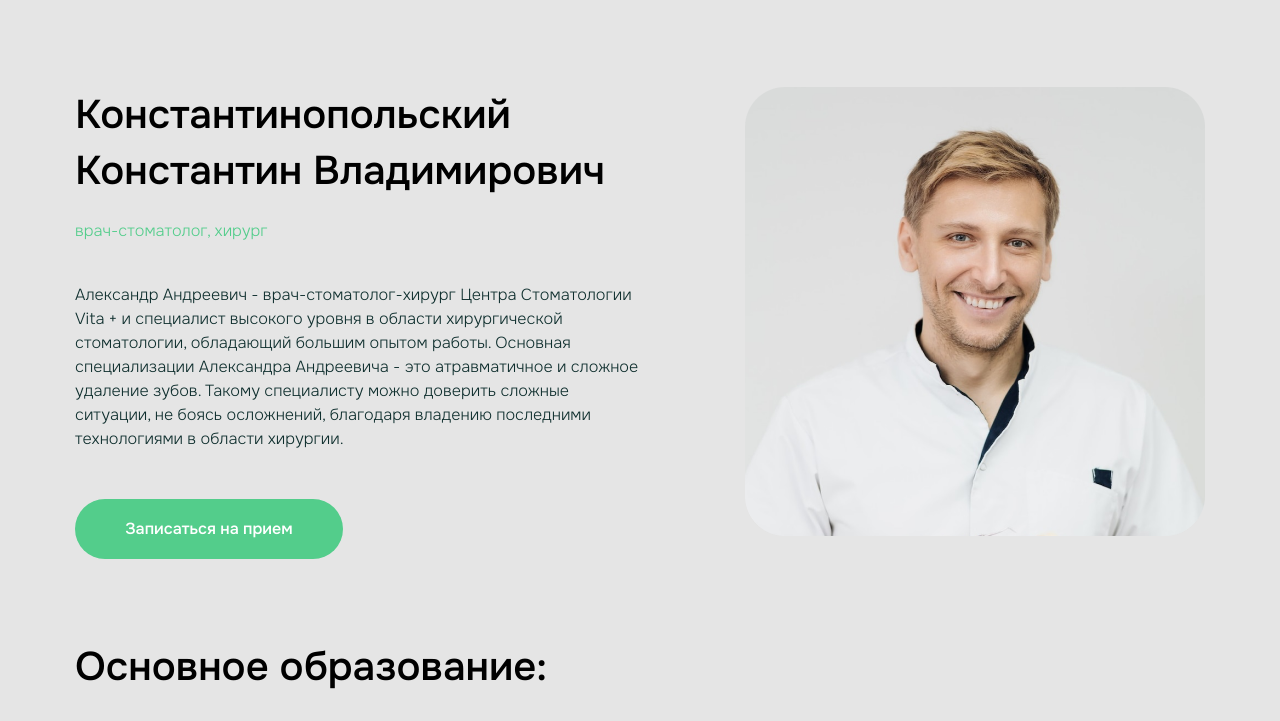
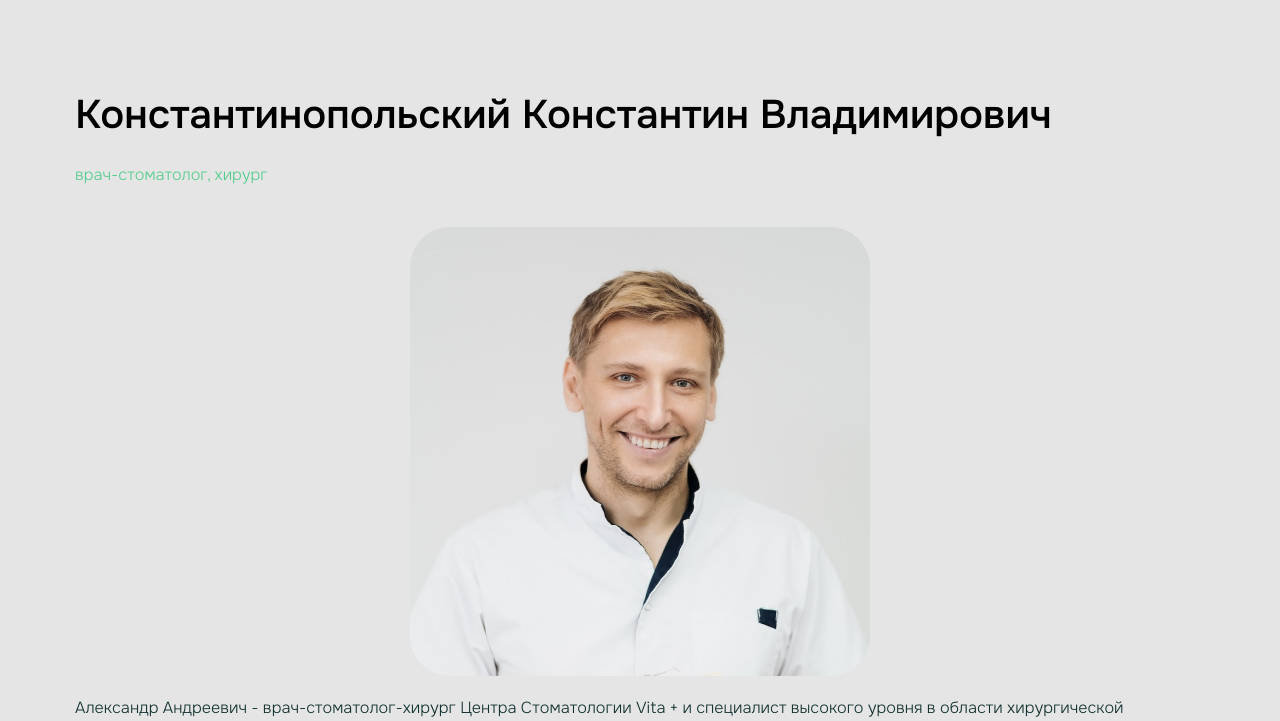
Before and after one commit to Mari-marina/Vitaplus, a website: page src/index.html in a window 1280 px wide. Shown: the part 7999-8720 px from the top of the page. Drawn offline with nearby package versions, Linux system fonts and the light colour scheme; files that its build step writes are made by us from their sources; files whose address does not match are found by name.

Commit message:
registration mobile

```diff
--- a/gulp/version.json
+++ b/gulp/version.json
@@ -1,3 +1,3 @@
 {
-    "main": "20220531213309"
+    "main": "20220531222655"
 }
--- a/src/html/section/registration.html
+++ b/src/html/section/registration.html
@@ -6,12 +6,10 @@
 <li class="breadcrumbsForCard__item"><a class="breadcrumbsForCard__link" href="#">Константинопольский Константин Владимирович</a></li>
 </ul>
 <div class="registration__wrapper">
-<div class="registration__wrap">
 <h2 class="registration__title">Константинопольский Константин Владимирович</h2>
 <p class="registration__text--green">врач-стоматолог, хирург</p>
 <p class="registration__text">Александр Андреевич - врач-стоматолог-хирург Центра Стоматологии Vita + и специалист высокого уровня в области хирургической стоматологии, обладающий большим опытом работы. Основная специализации Александра Андреевича - это атравматичное и сложное удаление зубов. Такому специалисту можно доверить сложные ситуации, не боясь осложнений, благодаря владению последними технологиями в области хирургии.</p>
 <button class="registration__btn">Записаться на прием</button>
-</div>
 <img class="registration__img" src="./../../img/Konstantin.png" alt="doctor">
 </div>
 <h2 class="registration__title registration__title--bottom">Основное образование:</h2>
--- a/src/scss/blocks/_contacts.scss
+++ b/src/scss/blocks/_contacts.scss
@@ -11,6 +11,9 @@
     max-width: 560px;
     width: 100%;
     border-radius: 40px;
+    @media all and (max-width: 1300px) {
+      max-width: 700px;
+      }
   }
   &__nav__list {
     display: flex;
@@ -83,7 +86,12 @@
     -o-border-radius: 40px;
 }
 &__map {
-  margin-top: 40px;
+  @media all and (max-width: 1300px) {
+    margin-top: 40px;
+    max-width: 700px;
+    width: 100%;
+    }
+
 }
   &__wrapper {
     display: flex;
@@ -91,6 +99,7 @@
     margin: 40px 0 100px;
     @media all and (max-width: 1300px) {
       flex-direction: column;
+      align-items: center;
 }
   }
 }
--- a/src/scss/blocks/_registration.scss
+++ b/src/scss/blocks/_registration.scss
@@ -27,6 +27,12 @@
   &__text--green{
     @include text(16px, 400, 24px, $accentColor);
   }
+  &__title {
+    grid-area: 1/1/2/2;
+    @media all and (max-width: 1300px) {
+      grid-area: 1/1/2/3;
+      }
+  }
   &__wrap {
     max-width: 660px;
     width: 100%;
@@ -39,21 +45,43 @@
     background: $accentColor;
     border: none;
     margin-top: 48px;
+    @media all and (max-width: 1300px) {
+      grid-area: 5/1/6/3;
+      margin: 0 auto;
+      width: 280px;
+      }
+      @media all and (max-width: 500px) {
+        height: 40px;
+        }
   }
   &__img {
     max-width: 460px;
     width: 100%;
+    grid-area: 1/2/5/3;
+    padding-left: 20px;
+    @media all and (max-width: 1300px) {
+      grid-area: 3/1/4/3;
+      margin: 0 auto;
+      padding: 0 0 20px;
+      }
   }
   &__wrapper {
     margin-top: 50px;
     display: grid;
     grid-template-columns: repeat(2, 1fr);
     padding-top: 40px;
-    justify-items: end;
     margin-bottom: 80px;
+    // @media all and (max-width: 1300px) {
+    //   max-width: 900px;
+    //   width: 100px;
+    //   margin: 0 auto;
+    //   }
   }
   &__text--green {
   margin: 20px 0 40px;
+  @media all and (max-width: 1300px) {
+    grid-area: 2/1/3/3;
+    }
   }
   &__title-data {
     @include text(40px, 500, 140%, $accentColor);
@@ -62,6 +90,12 @@
   &__text--bottom,
   &__text {
     color: #0F2F2E;
+  }
+  &__text {
+    @media all and (max-width: 1300px) {
+      grid-area: 4/1/5/3;
+      margin-bottom: 20px;
+      }
   }
   &__text--bottom {
     max-width: 860px;
```
Also changed, not shown: dist/css/style.css, dist/css/style.min.css, dist/index.html.
